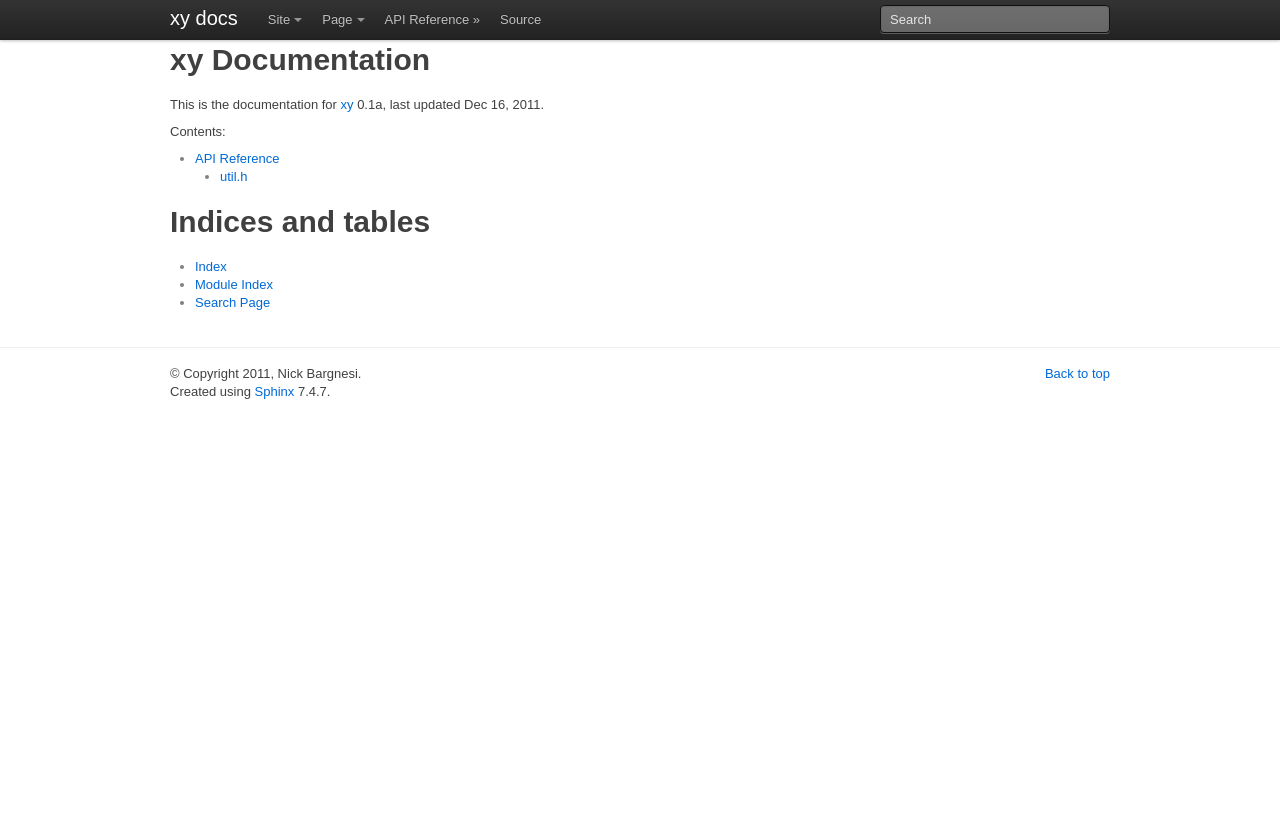
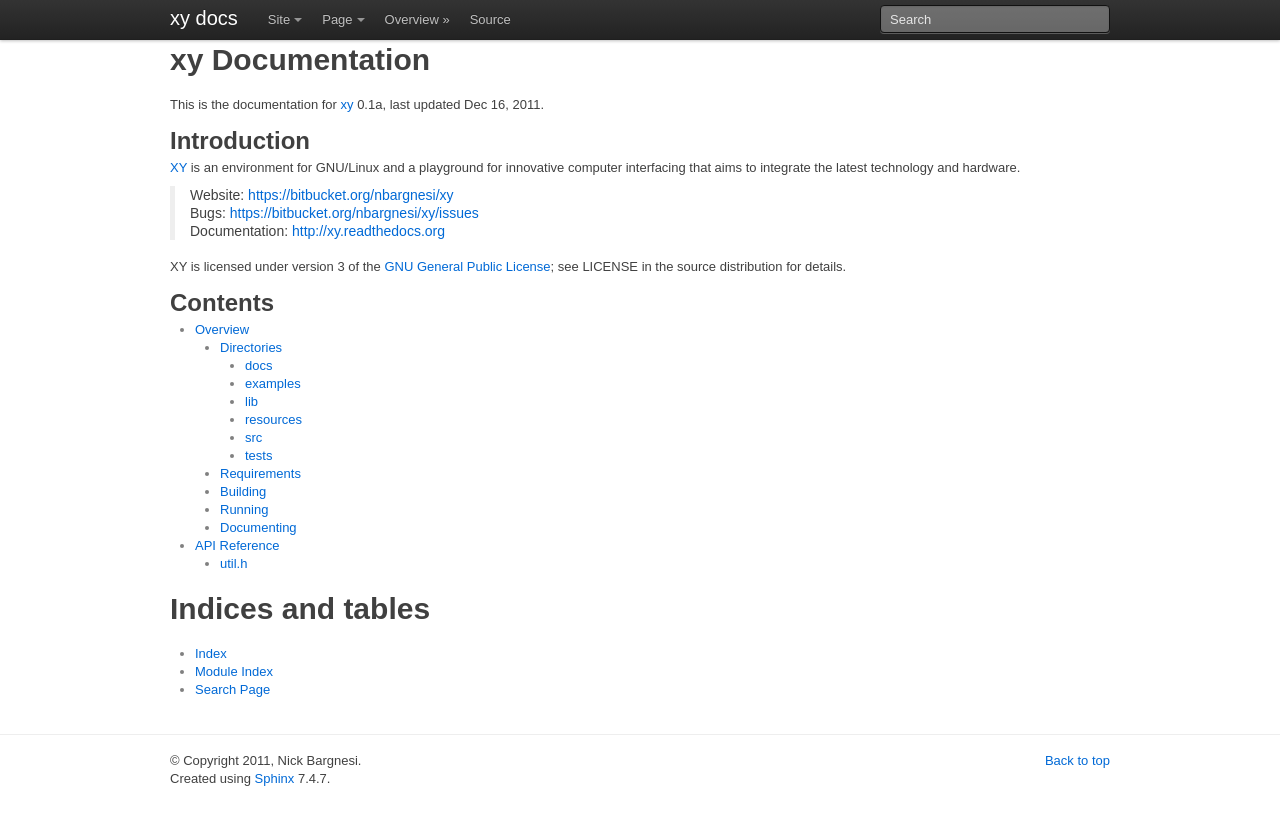
Before and after one commit to nbargnesi/xy, a Sphinx documentation site: the page built from docs/index.rst, in a window 1280 px wide. Shown: the top 825 px of the page. Built offline with Sphinx 7.4.7, drawn with Linux system fonts in a browser that asks for light colours.

```diff
--- a/docs/index.rst
+++ b/docs/index.rst
@@ -8,11 +8,31 @@ xy Documentation
 
 This is the documentation for xy_ |release|, last updated |today|.
 
-Contents:
+Introduction
+------------
+
+XY_ is an environment for GNU/Linux and a playground for innovative computer
+interfacing that aims to integrate the latest technology and hardware.
+
+    Website: https://bitbucket.org/nbargnesi/xy
+
+    Bugs: https://bitbucket.org/nbargnesi/xy/issues
+
+    Documentation: http://xy.readthedocs.org
+
+XY is licensed under version 3 of the `GNU General Public License`_; see LICENSE
+in the source distribution for details.
+
+.. _xy: https://bitbucket.org/nbargnesi/xy
+.. _GNU General Public License: http://www.gnu.org/licenses/gpl-3.0.html
+
+Contents
+--------
 
 .. toctree::
-   :maxdepth: 2
+   :maxdepth: 3
 
+   overview
    apiref
 
 Indices and tables
--- /dev/null
+++ b/docs/overview.rst
@@ -0,0 +1,109 @@
+.. _overview:
+
+Overview
+========
+
+.. highlight:: c
+
+Directories
+-----------
+
+docs
+^^^^
+
+The documentation for xy resides in the *docs* directory.
+
+XY's documentation is managed by Sphinx_; the latest version is always
+available online_.
+
+.. _online: http://xy.readthedocs.org
+
+examples
+^^^^^^^^
+
+Various examples for interacting and integrating with XY live in the *examples*
+directory.
+
+lib
+^^^
+
+The core of XY is housed in the *lib* directory. The real parts of XY live here
+-- from utilities and library interefaces to modules like XY's broadcasting
+engine.
+
+resources
+^^^^^^^^^
+
+The *resources* directory contains XY's ancillary files. Resources for
+build automation and testing, images, and runtime resources are all held here.
+
+src
+^^^
+
+The *src* directory contains XY's *main* function - the application's entry
+point. The main executable is built independently of XY's libraries and tests
+to allow for things like parallel builds and a robust level of testing.
+
+tests
+^^^^^
+
+The *tests* directory contains binaries that test pieces of XY. The same tests
+are used to exercise various components and identify potential memory leaks or
+performance problems.
+
+XY supports testing via the Check_ unit testing framework.
+
+.. _Check: http://check.sourceforge.net/
+
+Requirements
+------------
+
+*TODO* - *requirements currently in flux* (njb)
+
+Building
+--------
+
+The XY source tree is managed by Autotools_. It follows a standard
+configure-and-build approach.
+
+.. code-block:: bash
+
+    # ./configure --quiet
+    xy build configuration
+    ----------------------
+    version         : 2011
+    cflags          : -pipe -std=c99 -Wall -Wunused -Wextra -Wno-unused-parameter -O0 -g3
+    tests           : yes
+    optimizations   : no
+
+The default build configuration targets developers. To build XY for production
+use:
+
+.. code-block:: bash
+
+    # ./configure --enable-optimizations --disable-tests --quiet
+    xy build configuration
+    ----------------------
+    version         : 2011
+    cflags          : -pipe -std=c99 -Wall -Wunused -Wextra -Wno-unused-parameter -O3
+    tests           : no
+    optimizations   : yes
+
+.. _Autotools: http://en.wikipedia.org/wiki/GNU_build_system
+
+Running
+-------
+
+Documenting
+-----------
+
+Documentation can be generated by using the *html* make target.
+
+.. code-block:: bash
+
+    # make html
+
+Use of this target requires Sphinx_. The HTML-based documentation will be
+located in ``docs/build/html``.
+
+.. _Sphinx: http://sphinx.pocoo.org/index.html
```
Also changed, not shown: other parts of docs/index.rst (+0 -2 lines), 4 other files.
